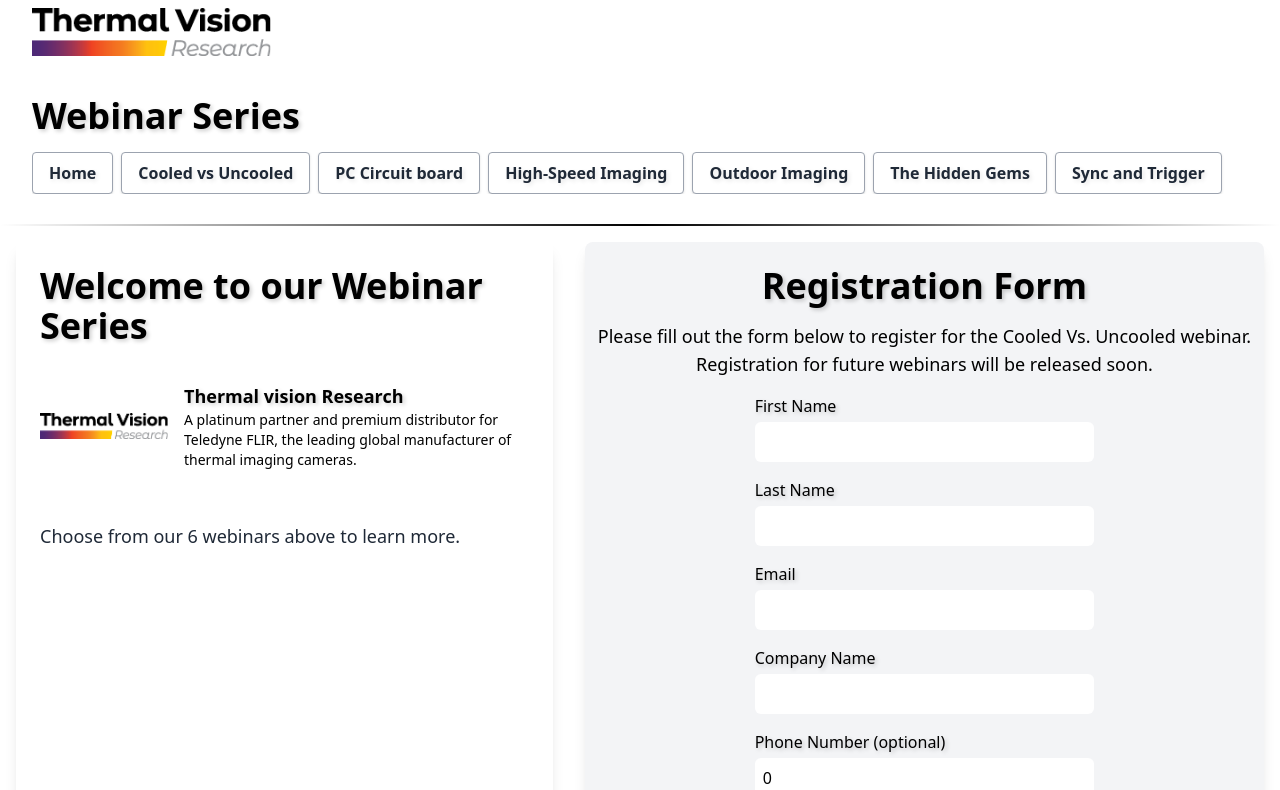
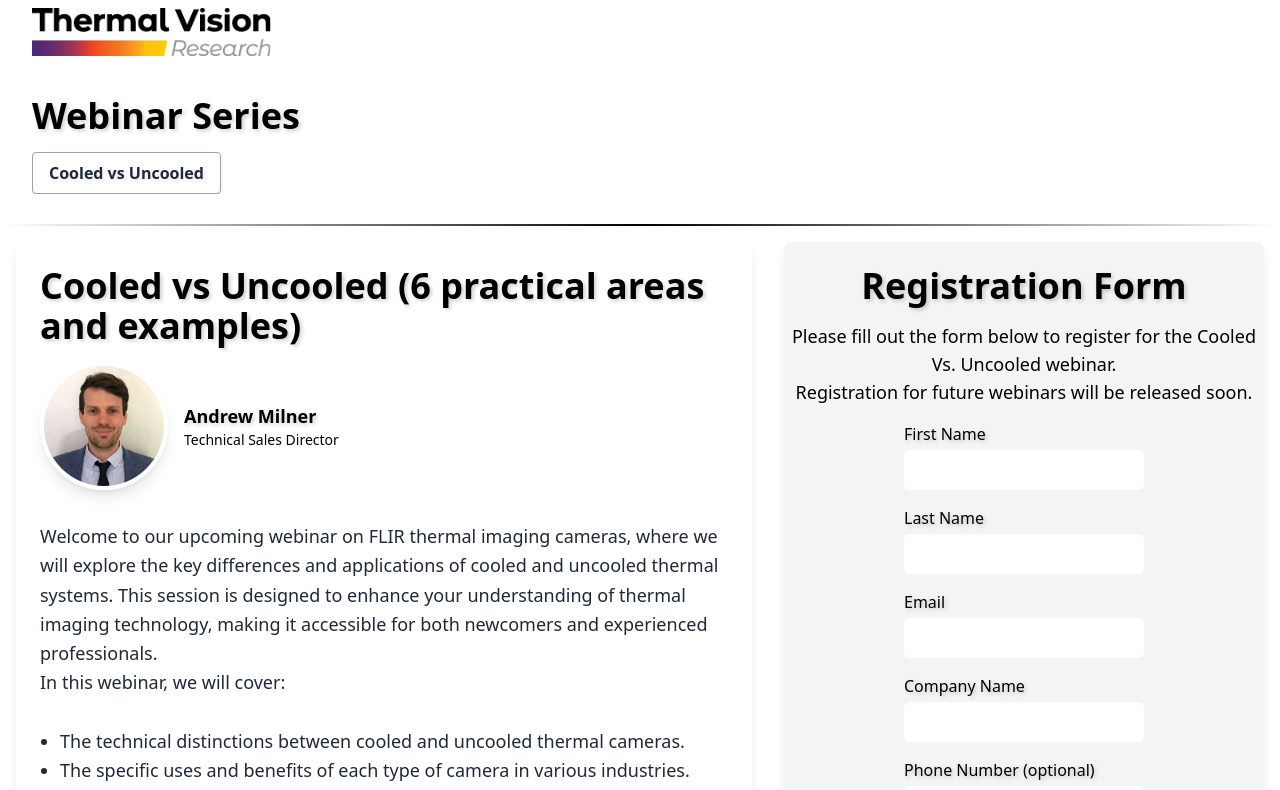
Before and after one commit to jayteebee/webinar-landing-page, a React (Create React App) app: page / in a window 1280 px wide. Shown: the top 790 px of the page. Built offline with nearby package versions, Linux system fonts and the light colour scheme.

Commit message:
Update webinar content and descriptions

```diff
--- a/src/App.js
+++ b/src/App.js
@@ -67,7 +67,7 @@ import { IntroSelection } from "./components/IntroSelection.js";
 
 const HomePage = () => {
   const [webinar, setWebinar] = useState("");
-  const content = CONTENT.find((item) => item.id === webinar) || CONTENT[6];
+  const content = CONTENT.find((item) => item.id === webinar) || CONTENT[0];
 
   return (
     <div className="relative min-h-screen min-w-full">
--- a/src/components/IntroSelection.js
+++ b/src/components/IntroSelection.js
@@ -44,13 +44,13 @@ import "../styles/introBanner.css";
 
 export const IntroSelection = ({ setWebinar }) => {
   const shortenedWebinarTitles = [
-    "Home",
+    // "Home",
     "Cooled vs Uncooled",
-    "PC Circuit board",
-    "High-Speed Imaging",
-    "Outdoor Imaging",
-    "The Hidden Gems",
-    "Sync and Trigger",
+    // "PC Circuit board",
+    // "High-Speed Imaging",
+    // "Outdoor Imaging",
+    // "The Hidden Gems",
+    // "Sync and Trigger",
   ];
 
   return (
--- a/src/content/content.js
+++ b/src/content/content.js
@@ -10,8 +10,25 @@ export const CONTENT = [
         WEBINAR_TITLE: "Cooled vs Uncooled  (6 practical areas and examples)",
         HOST_IMAGE: { src: andy, alt: "andy" },
         HOST_NAME: "Andrew Milner",
-        HOST_TITLE: "Director",
-        WEBINAR_DESCRIPTION: "Join our exclusive webinar to delve into the fascinating world of thermal imaging technology, brought to you by a leading distributor of FLIR thermal imaging cameras. This session is dedicated to unraveling the complexities and advantages of both cooled and uncooled thermal imaging systems. Whether you're a seasoned professional in the field or just starting to explore the capabilities of thermal imaging, understanding these two core technologies is crucial. Cooled thermal cameras, known for their exquisite sensitivity and ability to detect slight differences in temperature, are ideal for high-end scientific and military applications. On the other hand, uncooled cameras, which are more cost-effective and require less maintenance, offer great versatility and ease of use for a broad range of commercial applications. Discover how each type functions, their respective fields of application, and how they can best serve your needs. Get ready to have all your questions answered in this informative session.",
+        HOST_TITLE: "Technical Sales Director",
+        WEBINAR_DESCRIPTION: (
+            <div>
+                <p>Welcome to our upcoming webinar on FLIR thermal imaging cameras, where we will explore the key differences and applications of cooled and uncooled thermal systems. This session is designed to enhance your understanding of thermal imaging technology, making it accessible for both newcomers and experienced professionals.</p>
+
+                <p>In this webinar, we will cover:</p>
+                <br />
+                <ul style={{ listStyleType: 'disc', paddingLeft: '20px' }}>
+                <li>The technical distinctions between cooled and uncooled thermal cameras.</li>
+                    <li>The specific uses and benefits of each type of camera in various industries.</li>
+                    <li>Practical insights into how these technologies can meet your specific needs.</li>
+                    </ul>
+                    <br />
+
+
+                    <p>Join us to gain a clearer picture of how these technologies work and decide which might be right for your projects. We look forward to answering your questions and helping you deepen your knowledge of thermography.</p>
+            </div>
+        ),
+
         CALENDLY_LINK: "https://docs.google.com/forms/d/e/1FAIpQLSe5tImbf5MYxJUmATYHOzgaVrirWAnF9-pqxkVXaR50WxH_Xg/viewform?embedded=true",
         WEBINAR_IMAGE: { src: cooledVsUncooled, alt: "image of a thermal car wheel spinning" },
 
```
